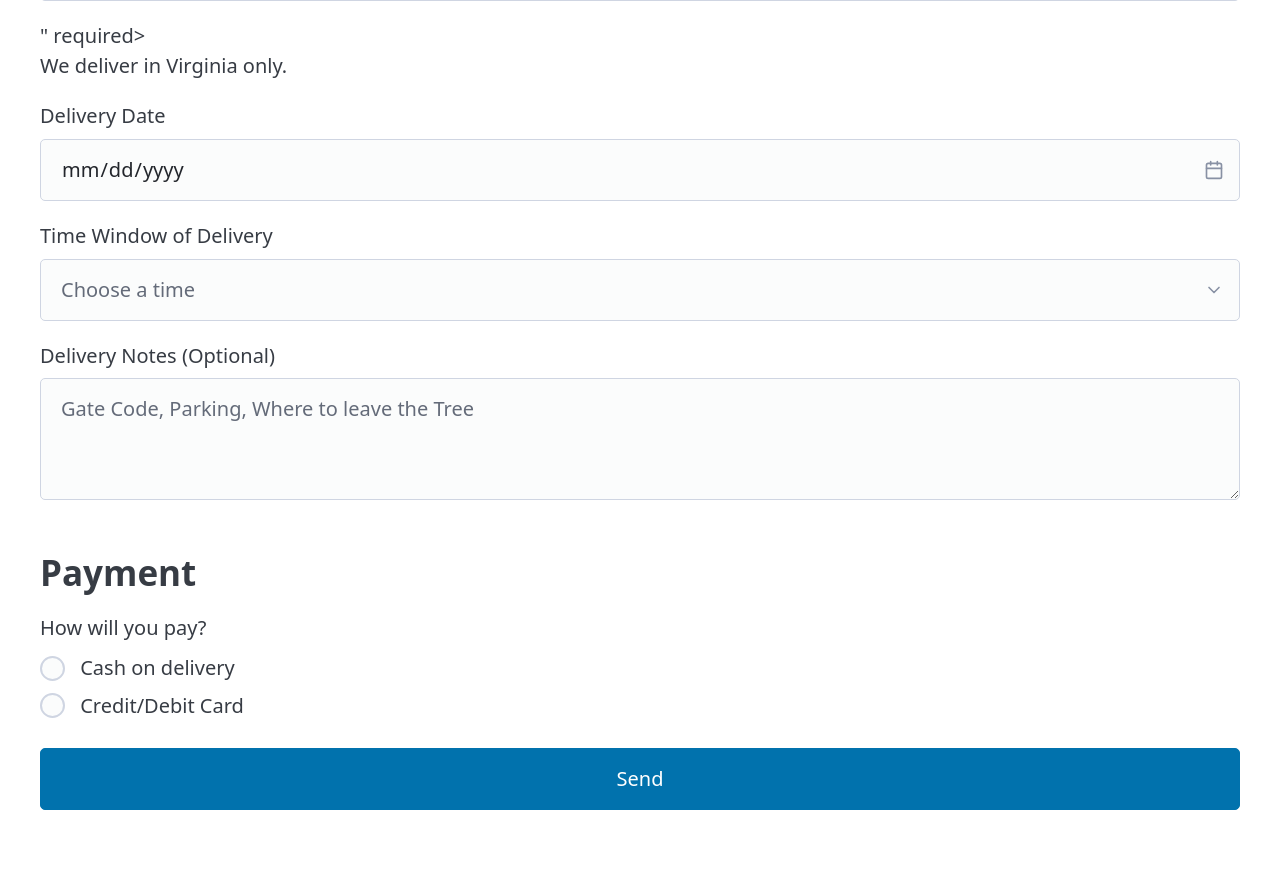
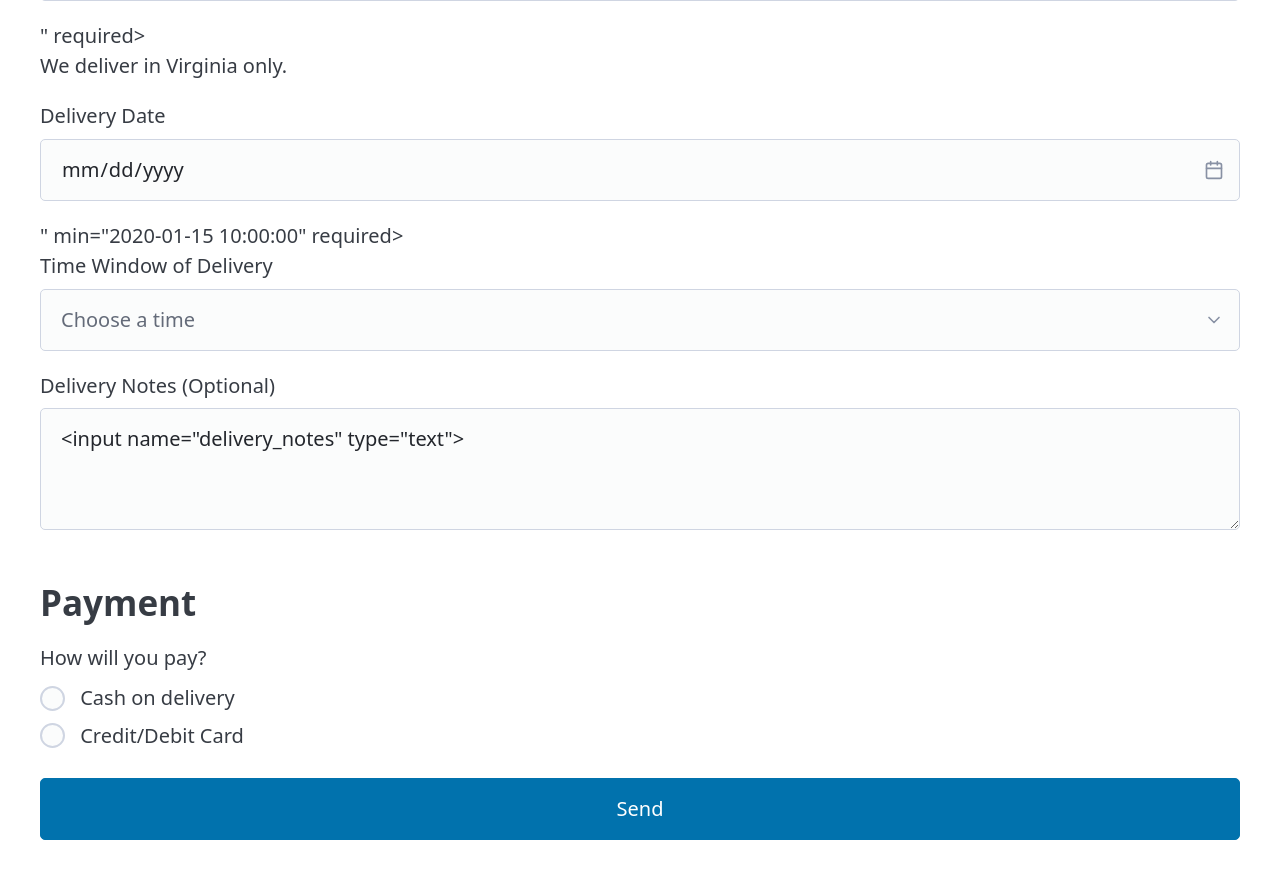
Before and after one commit to tsultan96/christmas-tree-orchard, a Flask app: template templates/order.html in a window 1280 px wide. Shown: the part 1631-2511 px from the top of the page. Before the commit the page ends 2441 px from the top, so only its background shows below. Run offline with Flask 3, Linux system fonts and the light colour scheme; the template is opened without the code that fills it: most values are stand-ins (such as "Sample title", 1, 10 or a date in 2020); form fields are guessed from the names that the template uses; some libraries are stand-ins or nearby versions.

Commit message:
Keep date and notes after errors, block past delivery dates

```diff
--- a/app.py
+++ b/app.py
@@ -1,4 +1,6 @@
 from flask import Flask, render_template, request
+from datetime import date
+
 
 app = Flask(__name__)
 
@@ -54,12 +56,13 @@ def order():
                 order_data["quantity"] = None
             errors = validate_order(order_data)
             if errors:
-                return render_template("order.html", errors=errors, form=order_data)
+                return render_template("order.html", errors=errors, form=order_data, today=date.today().isoformat())
+
 
             print(order_data)
             return "Thanks! We got your Order."
 
-    return render_template("order.html", form={})
+    return render_template("order.html", form={}, today = date.today().isoformat())
 
 if __name__ == "__main__":
     app.run(debug=True)
--- a/templates/order.html
+++ b/templates/order.html
@@ -75,7 +75,7 @@
     <p>We deliver in Virginia only.</p>
 
     <label for="delivery_date">Delivery Date</label>
-    <input type="date" id="delivery_date" name="delivery_date" required>
+    <input type="date" id="delivery_date" name="delivery_date" value="{{ form.delivery_date }}" min="{{ today }}" required>
 
     <label for="time_window">Time Window of Delivery</label>
     <select id="time_window" name="time_window" required>
@@ -86,7 +86,7 @@
     </select>
 
     <label for="delivery_notes">Delivery Notes (Optional)</label>
-    <textarea id="delivery_notes" name="delivery_notes" rows="3" placeholder="Gate Code, Parking, Where to leave the Tree"></textarea>
+    <textarea id="delivery_notes" name="delivery_notes" rows="3" placeholder="Gate Code, Parking, Where to leave the Tree">{{form.delivery_notes}}</textarea>
 
     <h2>Payment</h2>
 
```
